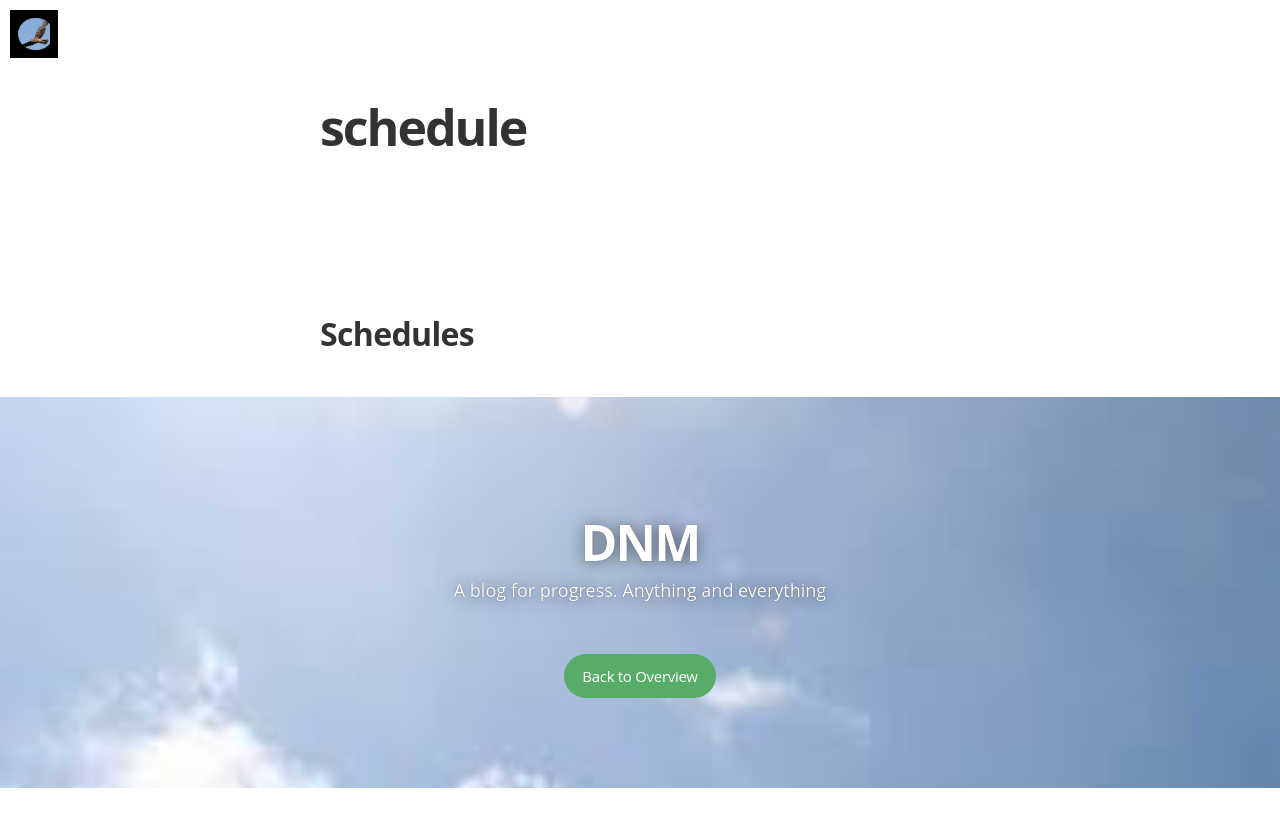
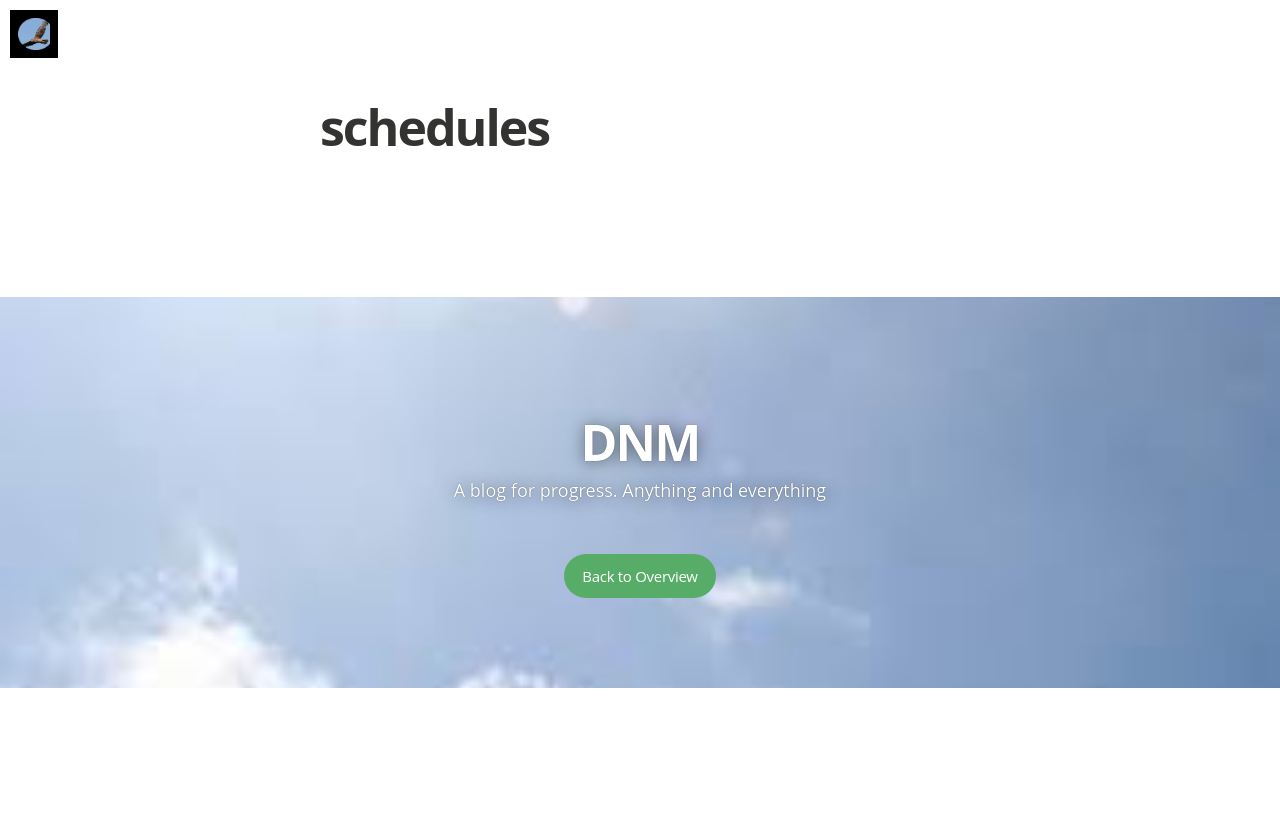
Before and after one commit to dnamenon/dnamenon.github.io, a Jekyll site: the page built from schedules.md, in a window 1280 px wide. Shown: the top 827 px of the page. Built offline with Jekyll 4.4.1, drawn with Linux system fonts in a browser that asks for light colours; nearby versions of some CDN libraries; some web fonts are replaced; Markdown is read by kramdown in place of the engine named in the settings.

Commit message:
blog archive and schedules

```diff
--- a/_config.yml
+++ b/_config.yml
@@ -7,7 +7,7 @@
 pages_list:
   About: '/about'
   Archive: '/archive'
-  Schedules: '/schedules'
+  Schedules: '/schedule'
 email: dev.n.menon@gmail.com
 gems:
   - jemoji
--- a/schedules.md
+++ b/schedules.md
@@ -1,9 +1,9 @@
 ---
 layout: page
-title: schedule
+title: schedules
 ---
 
-##Schedules
+
 
 
 {% for post in site.categories.schedules %}
```
